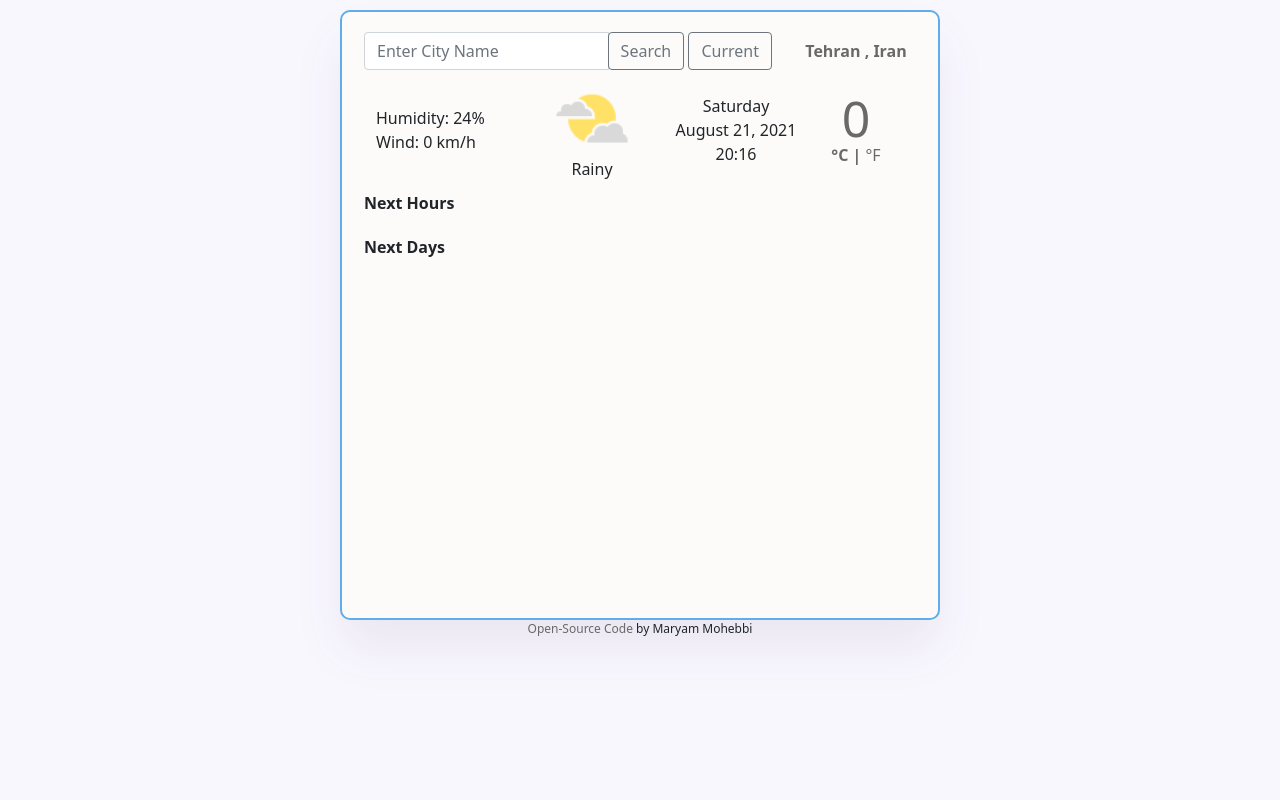
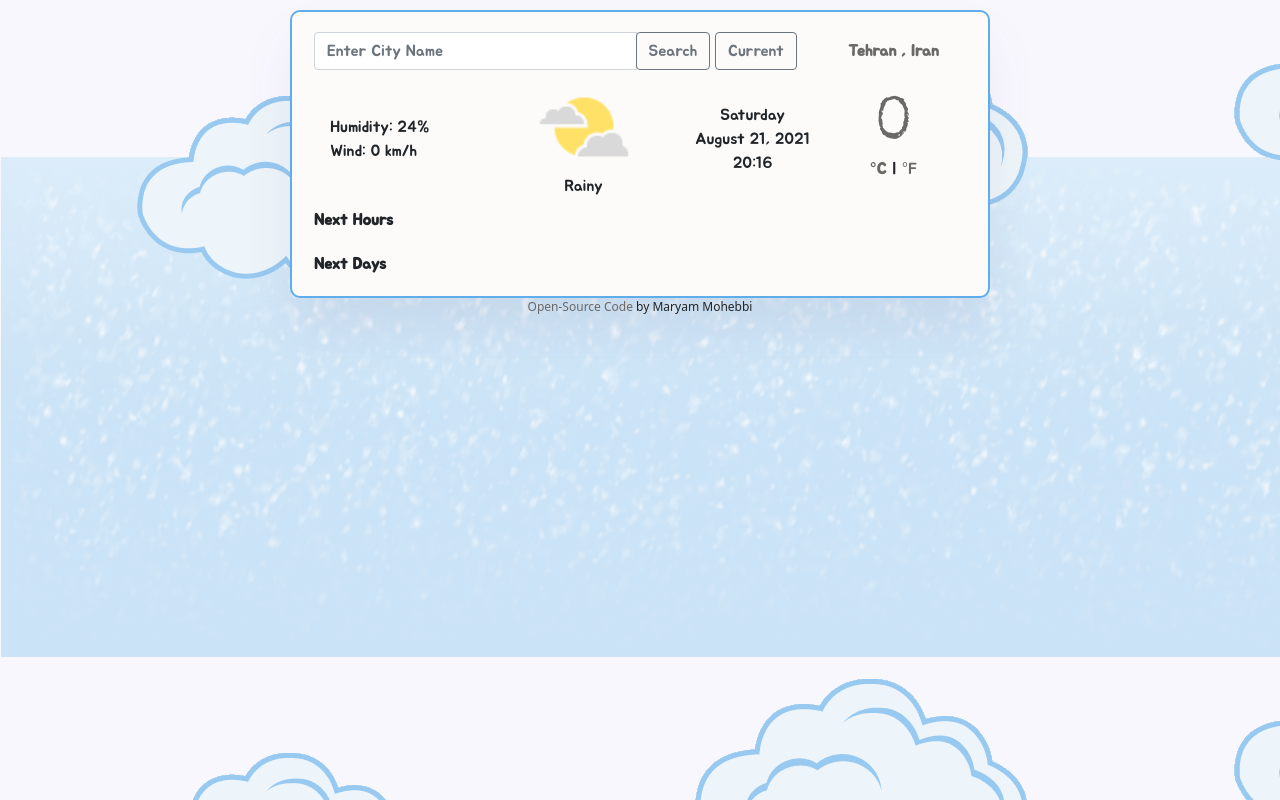
Before and after one commit to Mary-SheCodes/VanillaWeatherApp, a plain HTML site: page index.html in a window 1280 px wide. Drawn offline with nearby package versions, Linux system fonts and the light colour scheme.

Commit message:
Change font & Background

```diff
--- a/Styles/styles.css
+++ b/Styles/styles.css
@@ -3,11 +3,12 @@ body {
 }
 
 .main {
+  font-family: "Jua", sans-serif;
   border: solid 2px #5fadea;
   border-radius: 10px;
-  max-width: 600px;
+  max-width: 700px;
   width: 100%;
-  height: 610px;
+  height: 100%;
   margin: 0 auto;
   margin-top: 10px;
   padding: 10px;
@@ -25,11 +26,13 @@ body {
   font-size: 15px;
 }
 .low-degree {
+  font-family: "Special Elite", cursive;
   font-weight: bold;
   color: #b1aeae;
   font-size: 13px;
 }
 .high-degree {
+  font-family: "Special Elite", cursive;
   font-weight: bold;
   color: #858282;
   font-size: 15px;
@@ -54,8 +57,9 @@ body {
   background-color: #e5f7e7;
 }
 .temperature {
+  font-family: "Special Elite", cursive;
   color: #6b6868;
-  font-size: 50px;
+  font-size: 60px;
   font-weight: 400;
   line-height: 1;
 }
--- a/index.html
+++ b/index.html
@@ -13,8 +13,14 @@
     <title>Weather App</title>
     <script src="https://cdn.jsdelivr.net/npm/axios/dist/axios.min.js"></script>
     <link rel="stylesheet" href="Styles/styles.css" />
+    <link rel="preconnect" href="https://fonts.googleapis.com" />
+    <link rel="preconnect" href="https://fonts.gstatic.com" crossorigin />
+    <link
+      href="https://fonts.googleapis.com/css2?family=Jua&family=Special+Elite&display=swap"
+      rel="stylesheet"
+    />
   </head>
-  <body>
+  <body background="Image\background.png">
     <div class="main">
       <div class="container">
         <div id="search-currentcity" class="row">
@@ -114,6 +120,7 @@
       >
       by Maryam Mohebbi
     </div>
+
     <script src="JS/hwjs.js"></script>
   </body>
 </html>
```
Also changed, not shown: Image/background.png (added).
